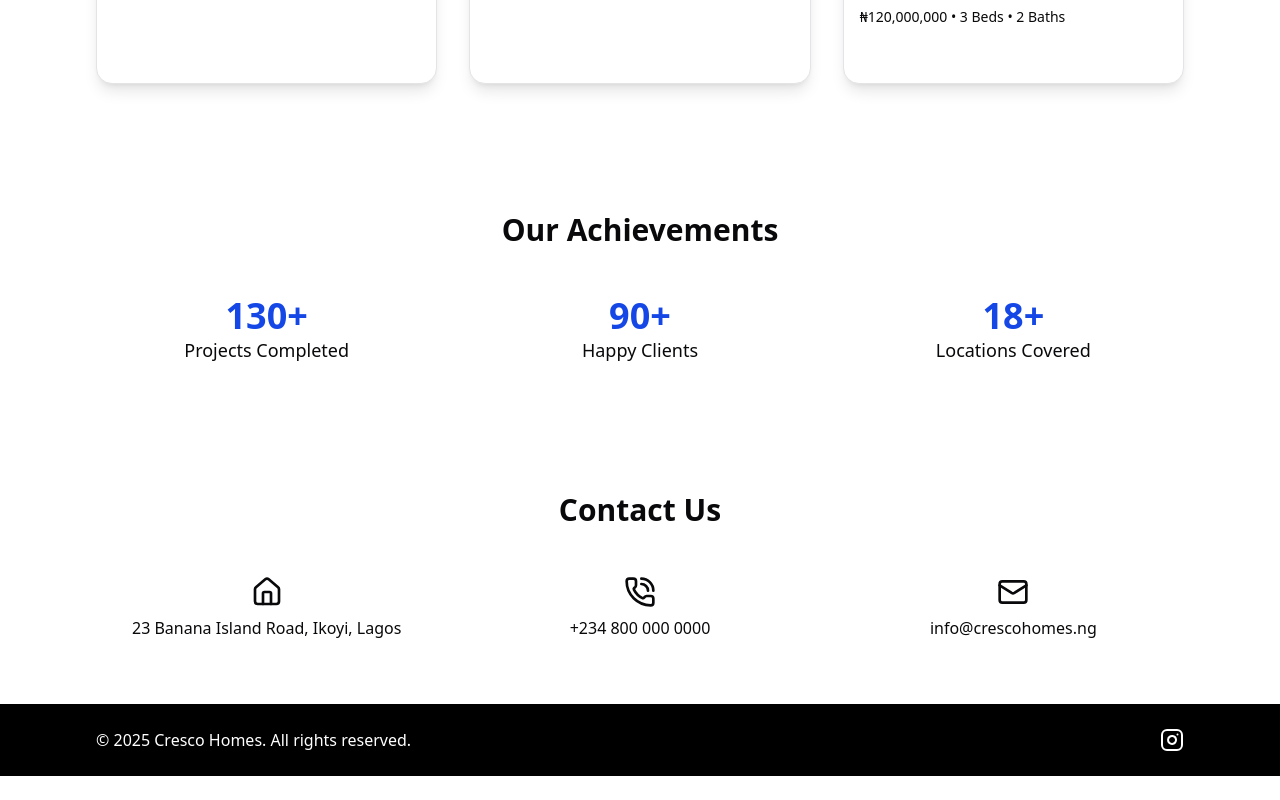
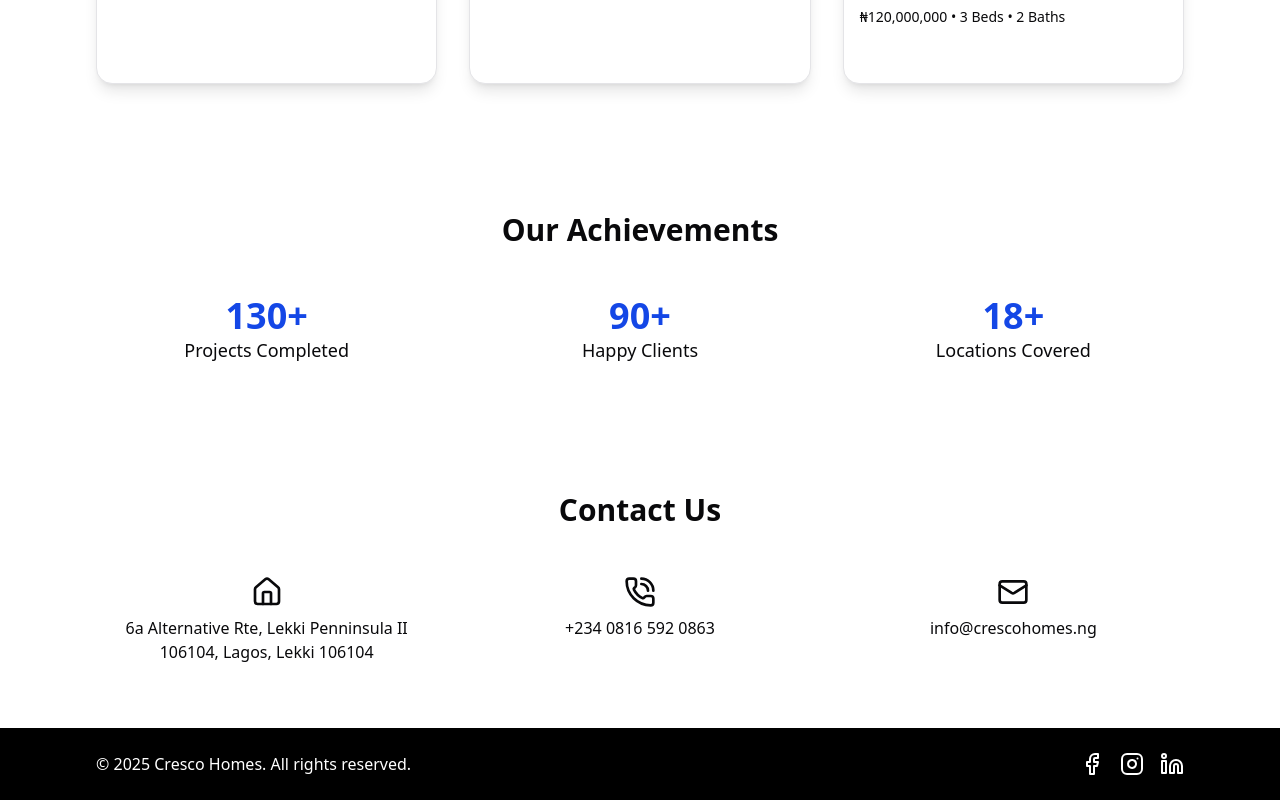
Before and after one commit to igbokwe-chibueze/crescohomes, a Next.js app: page / in a window 1280 px wide. Shown: the part 1329-2129 px from the top of the page. Before the commit the page ends 2105 px from the top, so only its background shows below. Built offline with nearby package versions, Linux system fonts and the light colour scheme.

Commit message:
Updated Navbar
Signed-off-by: igbokwe-chibueze <igbokwechibueze@gmail.com>

```diff
--- a/src/app/page.tsx
+++ b/src/app/page.tsx
@@ -6,9 +6,10 @@ import Image from "next/image";
 import { Button } from "@/components/ui/button";
 import { Card, CardContent } from "@/components/ui/card";
 import { motion } from "framer-motion";
-import { Home, PhoneCall, Mail, Instagram } from "lucide-react";
+import { Home, PhoneCall, Mail, Instagram, Facebook, Linkedin } from "lucide-react";
 import Link from "next/link";
 import { ModeToggle } from "@/components/ui/toggle";
+import { Navbar } from "@/components/navbar";
 
 const featuredProperties = [
     {
@@ -93,25 +94,7 @@ export default function LandingPage() {
     return (
       <main className="min-h-screen bg-card text-gray-800">
         {/* Navbar */}
-        <nav className="fixed top-0 left-0 w-full bg-card shadow z-50 py-4 px-6 md:px-24
-          flex justify-between items-center text-card-foreground"
-        >
-          <Link href={"/"}>
-            <Image src={"/logo.png"} alt="logo" width={164} height={48}/>
-          </Link>
-          <div className="space-x-6 hidden md:flex">
-            {["hero", "statement", "listings", "contact"].map((id) => (
-              <button
-                key={id}
-                onClick={() => scrollToSection(id)}
-                className="hover:text-blue-600 transition"
-              >
-                {id.charAt(0).toUpperCase() + id.slice(1)}
-              </button>
-            ))}
-            <ModeToggle/>
-          </div>
-        </nav>
+        <Navbar scrollToSection={scrollToSection} />
 
         {/* Hero Section */}
         <section id="hero"
@@ -193,11 +176,11 @@ export default function LandingPage() {
           <div className="grid md:grid-cols-3 gap-8 text-center">
             <div>
               <Home className="mx-auto mb-2" size={32} />
-              <p>23 Banana Island Road, Ikoyi, Lagos</p>
+              <p>6a Alternative Rte, Lekki Penninsula II 106104, Lagos, Lekki 106104</p>
             </div>
             <div>
               <PhoneCall className="mx-auto mb-2" size={32} />
-              <p>+234 800 000 0000</p>
+              <p>+234 0816 592 0863</p>
             </div>
             <div>
               <Mail className="mx-auto mb-2" size={32} />
@@ -211,6 +194,14 @@ export default function LandingPage() {
           <div className="flex flex-col md:flex-row justify-between items-center px-6 md:px-24">
             <p>&copy; {new Date().getFullYear()} Cresco Homes. All rights reserved.</p>
             <div className="flex space-x-4 mt-4 md:mt-0">
+              <a href="https://web.facebook.com/crescorealty/"
+                target="_blank"
+                rel="noopener noreferrer"
+                aria-label="Facebook"
+              >
+                <Facebook className="hover:text-blue-500" />
+              </a>
+
               <a href="https://www.instagram.com/crescohomes?igsh=MTQ2dmVueTB0bXphYg=="
                 target="_blank"
                 rel="noopener noreferrer"
@@ -218,8 +209,14 @@ export default function LandingPage() {
               >
                 <Instagram className="hover:text-pink-500" />
               </a>
-              {/* <a href="#" aria-label="Facebook"><Facebook className="hover:text-blue-500" /></a>
-              <a href="#" aria-label="Twitter"><Twitter className="hover:text-blue-400" /></a> */}
+
+              <a href="https://www.linkedin.com/company/cresco-homes-and-properties/"
+                target="_blank"
+                rel="noopener noreferrer"
+                aria-label="LinkedIn"
+              >
+                <Linkedin className="hover:text-blue-500" />
+              </a>
             </div>
           </div>
         </footer>
--- /dev/null
+++ b/src/components/navbar.tsx
@@ -0,0 +1,91 @@
+// src/components/Navbar.tsx
+"use client";
+
+import { useState } from "react";
+import Link from "next/link";
+import Image from "next/image";
+import { Menu, X } from "lucide-react";
+import { ModeToggle } from "@/components/ui/toggle";
+
+interface NavbarProps {
+  scrollToSection: (id: string) => void;
+}
+
+/**
+ * Navbar component: renders the site logo, navigation links,
+ * theme toggle button, and a responsive mobile menu.
+ */
+export function Navbar({ scrollToSection }: NavbarProps) {
+  // State to control the visibility of the mobile menu
+  const [mobileMenuOpen, setMobileMenuOpen] = useState(false);
+
+  // List of section IDs for navigation
+  const navItems = ["hero", "statement", "listings", "contact"];
+
+  return (
+    <nav className="fixed top-0 left-0 w-full bg-card shadow z-50 py-4 px-6 md:px-24
+          flex justify-between items-center text-card-foreground">
+      {/* Logo Section */}
+      <Link href="/">
+        <Image
+          src="/logo.png"
+          alt="Cresco Homes logo"
+          width={164}
+          height={48}
+          className="dark:hidden"
+        />
+        <Image
+          src="/logo-dark.png"
+          alt="Cresco Homes logo (Dark Mode)"
+          width={164}
+          height={48}
+          className="hidden dark:flex"
+        />
+      </Link>
+
+      {/* Desktop Navigation Links */}
+      <div className="hidden md:flex space-x-6 items-center">
+        {navItems.map((id) => (
+          <button
+            key={id}
+            onClick={() => scrollToSection(id)}
+            className="hover:text-blue-600 transition"
+          >
+            {id.charAt(0).toUpperCase() + id.slice(1)}
+          </button>
+        ))}
+
+        {/* Theme Toggle Button */}
+        <ModeToggle />
+      </div>
+
+      {/* Mobile Menu Toggle Button */}
+      <button
+        onClick={() => setMobileMenuOpen((open) => !open)}
+        className="md:hidden p-2 rounded focus:outline-none focus:ring z-30"
+        aria-label="Toggle mobile menu"
+      >
+        {mobileMenuOpen ? <X size={24} /> : <Menu size={24} />}
+      </button>
+
+      {/* Mobile Menu Overlay */}
+      {mobileMenuOpen && (
+        <div className="fixed inset-0 bg-card bg-opacity-95 flex flex-col items-center justify-center space-y-8 md:hidden">
+          {navItems.map((id) => (
+            <button
+              key={id}
+              onClick={() => {
+                setMobileMenuOpen(false);
+                scrollToSection(id);
+              }}
+              className="text-2xl font-medium hover:text-blue-600 transition"
+            >
+              {id.charAt(0).toUpperCase() + id.slice(1)}
+            </button>
+          ))}
+          <ModeToggle />
+        </div>
+      )}
+    </nav>
+  );
+}
```
Also changed, not shown: public/logo-dark.png (added).
